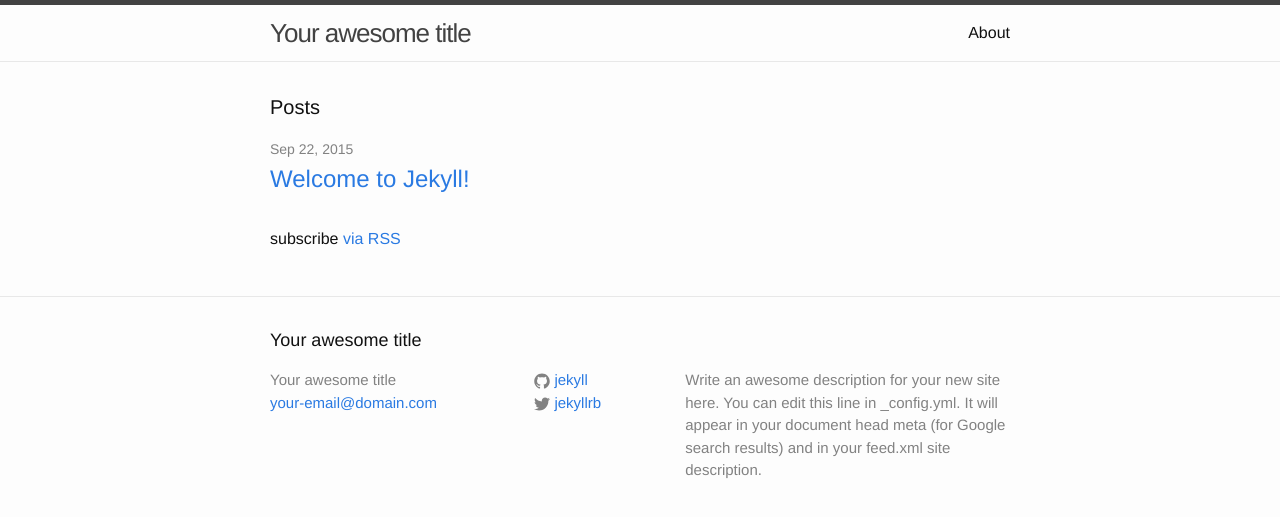
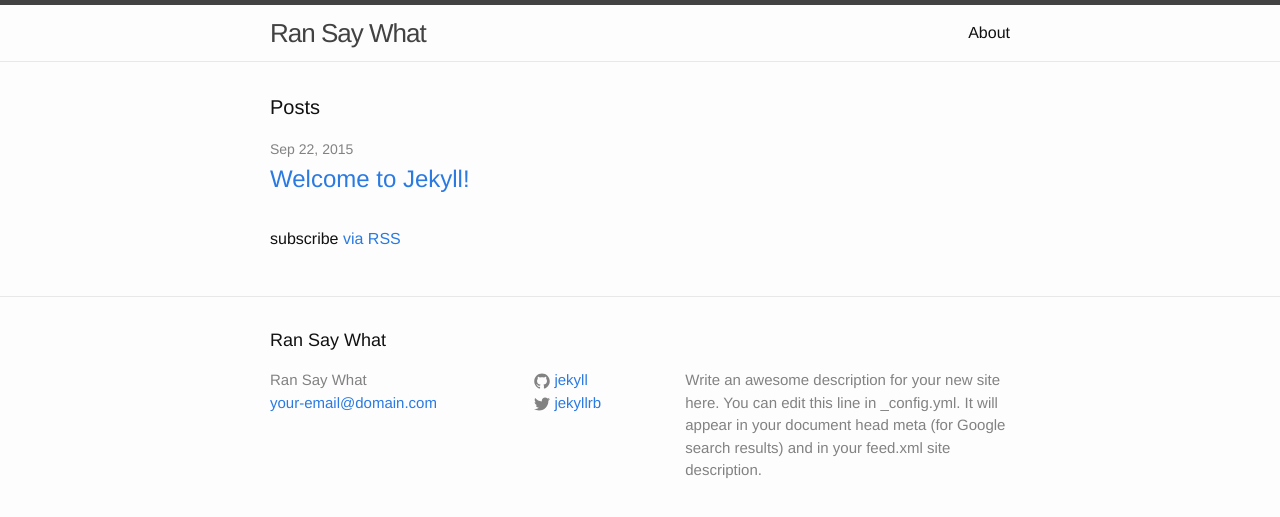
Before and after one commit to caecae/blog, a Jekyll site: the page built from index.html, in a window 1280 px wide. Shown: the top 517 px of the page. Built offline with Jekyll 4.4.1, drawn with Linux system fonts in a browser that asks for light colours.

Commit message:
encoding and title update

```diff
--- a/_config.yml
+++ b/_config.yml
@@ -1,5 +1,8 @@
+#Global settings
+encoding: "utf-8"
+
 # Site settings
-title: Your awesome title
+title: Ran Say What
 email: your-email@domain.com
 description: > # this means to ignore newlines until "baseurl:"
   Write an awesome description for your new site here. You can edit this
```
